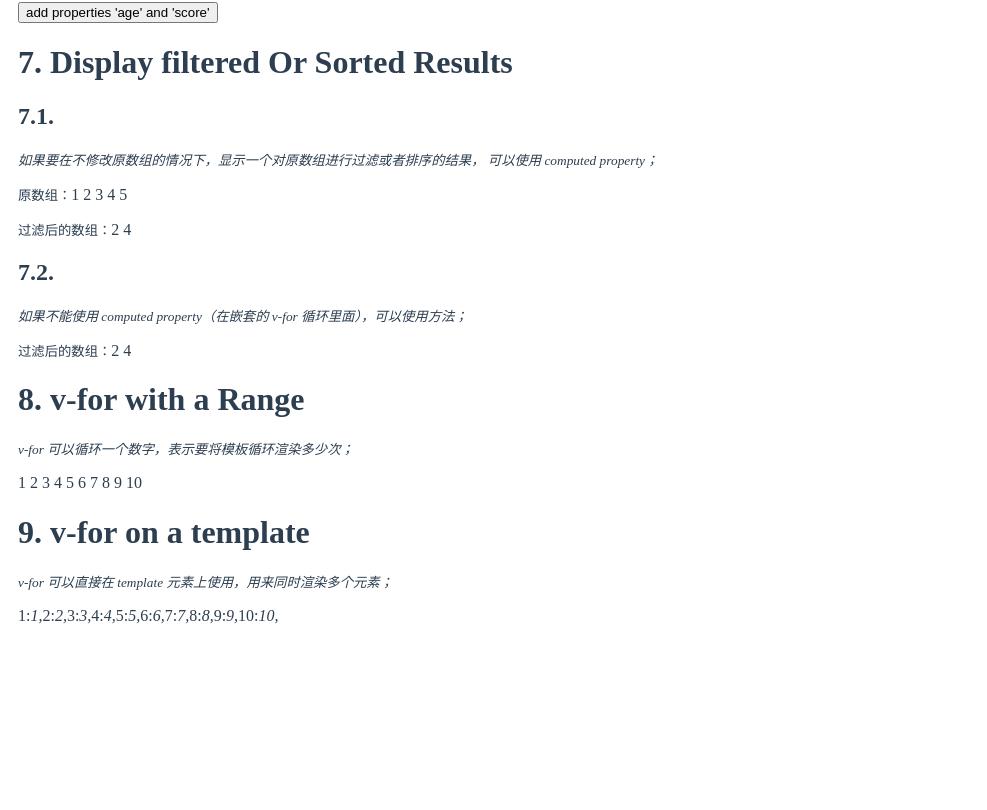
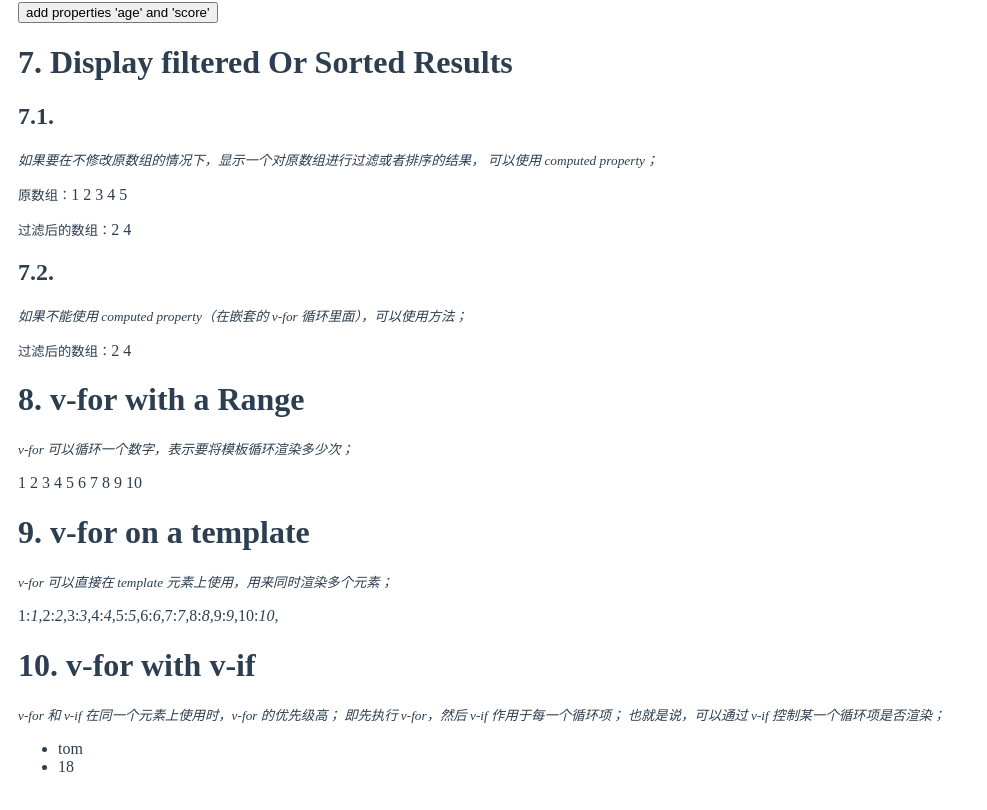
Before and after one commit to luotaoyeah/learning-vue, a Vue app: page /#/guide/list-rendering in a window 1280 px wide. Shown: the part 2650-3460 px from the top of the page, without its empty margins (0-987 px from the left). Before the commit the page ends 3293 px from the top, so only its background shows below. Built offline with nearby package versions, Linux system fonts and the light colour scheme.

Commit message:
v-for: with v-if

```diff
--- a/src/doc/guide/list-rendering/v-for/index.vue
+++ b/src/doc/guide/list-rendering/v-for/index.vue
@@ -11,6 +11,7 @@
     <VForDisplayFilteredOrSortedResults></VForDisplayFilteredOrSortedResults>
     <VForWithARange></VForWithARange>
     <VForOnATemplate></VForOnATemplate>
+    <VForWithVIf></VForWithVIf>
   </div>
 </template>
 <script>
@@ -23,6 +24,7 @@ import VForObjectChangeDetectionCaveats from "./v-for-object-change-detection-ca
 import VForDisplayFilteredOrSortedResults from "./v-for-display-filtered-or-sorted-results";
 import VForWithARange from "./v-for-with-a-range";
 import VForOnATemplate from "./v-for-on-a-template";
+import VForWithVIf from "./v-for-with-v-if";
 
 export default {
   data() {
@@ -37,7 +39,8 @@ export default {
     VForObjectChangeDetectionCaveats,
     VForDisplayFilteredOrSortedResults,
     VForWithARange,
-    VForOnATemplate
+    VForOnATemplate,
+    VForWithVIf
   }
 };
 </script>
--- /dev/null
+++ b/src/doc/guide/list-rendering/v-for/v-for-with-v-if.vue
@@ -0,0 +1,46 @@
+<template>
+  <div>
+    <h1>10. v-for with v-if</h1>
+    <p>
+      <small>
+        <i>
+          v-for 和 v-if 在同一个元素上使用时，v-for 的优先级高；
+          即先执行 v-for，然后 v-if 作用于每一个循环项；
+          也就是说，可以通过 v-if 控制某一个循环项是否渲染；
+        </i>
+      </small>
+    </p>
+    <ul>
+      <li
+        v-for="item in items"
+        v-if="!item.disabled"
+        :key="item.value"
+      >{{item.value}}
+      </li>
+    </ul>
+  </div>
+</template>
+<script>
+export default {
+  data() {
+    return {
+      items: [
+        {
+          value: "tom",
+          disabled: false
+        },
+        {
+          value: 18,
+          disabled: false
+        },
+        {
+          value: 100,
+          disabled: true
+        }
+      ]
+    };
+  }
+};
+</script>
+<style scoped>
+</style>
```
